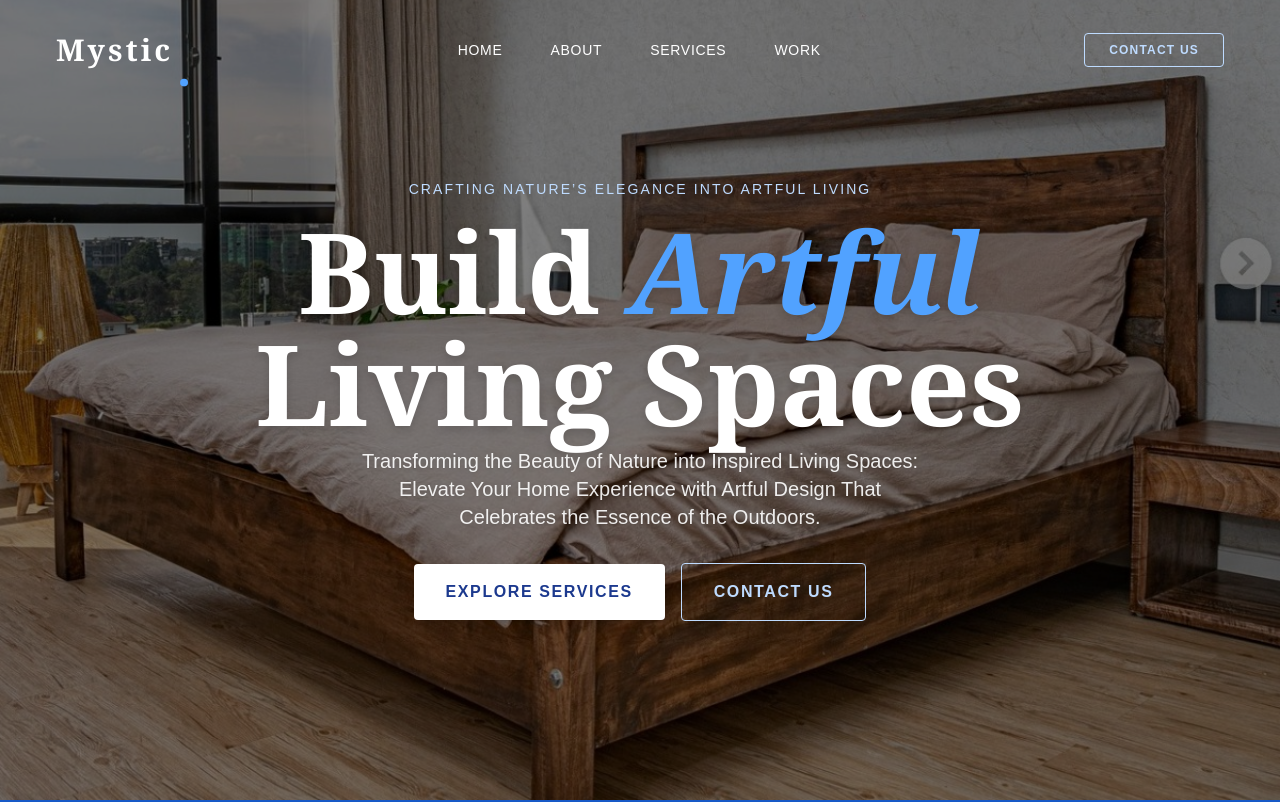
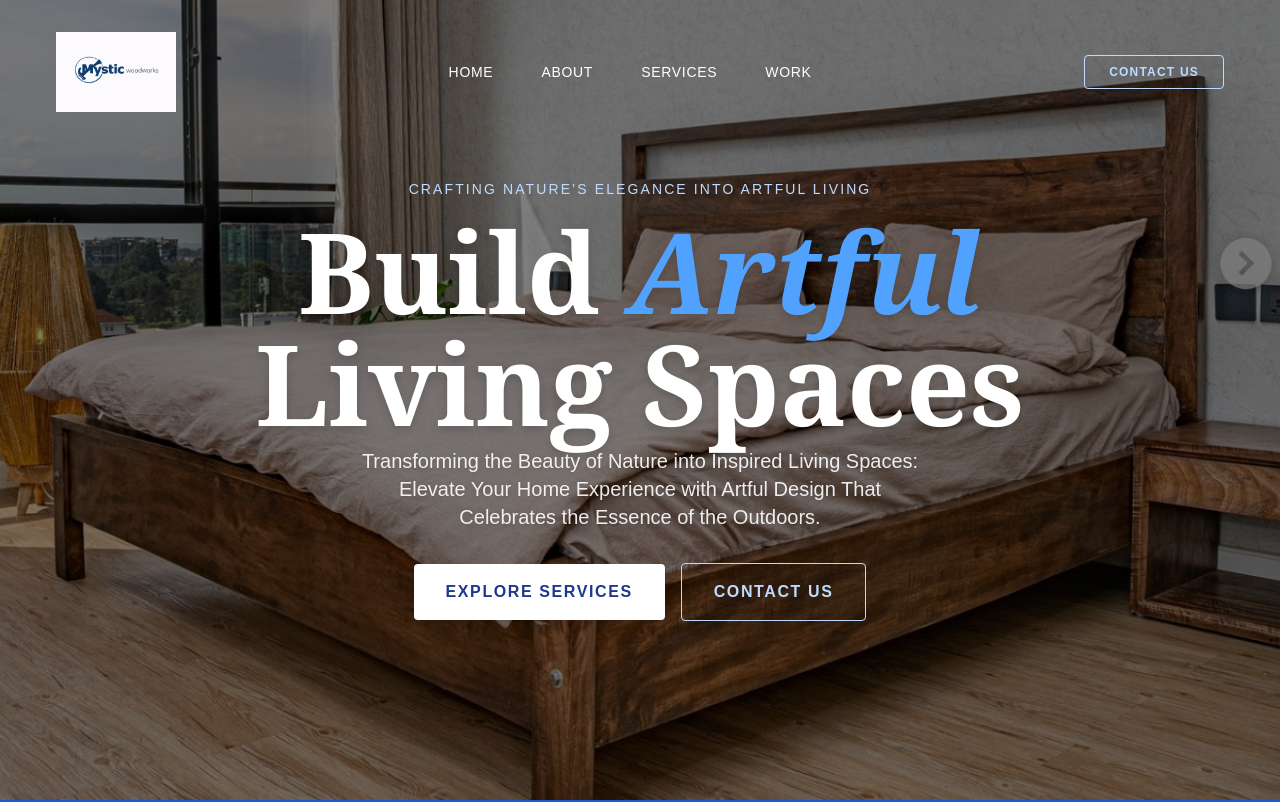
Before and after one commit to immaculatechepkirui/mystic_artwoods, a Next.js app: page / in a window 1280 px wide. Shown: the top 802 px of the page. Built offline with nearby package versions, Linux system fonts and the light colour scheme.

Commit message:
Logo Replace

```diff
--- a/components/HomeHero.tsx
+++ b/components/HomeHero.tsx
@@ -1,5 +1,7 @@
 "use client";
 import { useState } from "react";
+import Image from "next/image";
+
 
 // YOU CAN USE CSS MODULE FOR FONT WEIGHTS IF NEEDED (not required for demo).
 // You can also include the font links in your document head as previously described.
@@ -22,9 +24,14 @@ export default function HomeHero() {
 
       {/* Navbar */}
       <nav className="absolute top-0 left-0 w-full z-20 flex items-center justify-between px-14 py-8">
-        <a href="#home" className="flex items-end gap-1 text-3xl text-white font-serif font-extrabold tracking-widest">
-          Mystic
-          <span className="text-blue-400 text-5xl" style={{lineHeight:0}}>.</span>
+        <a href="#home" className="flex items-center">
+          <Image
+            src="/images/logo.jpg"
+            alt="Mystic Woodwork Logo"
+            width={120}
+            height={60}
+            className="object-contain hover:opacity-80 transition"
+          />
         </a>
         <div className="hidden md:flex gap-12 text-sm uppercase text-white tracking-wider font-light">
           <a href="#home" className="hover:text-blue-300 transition">Home</a>
```
